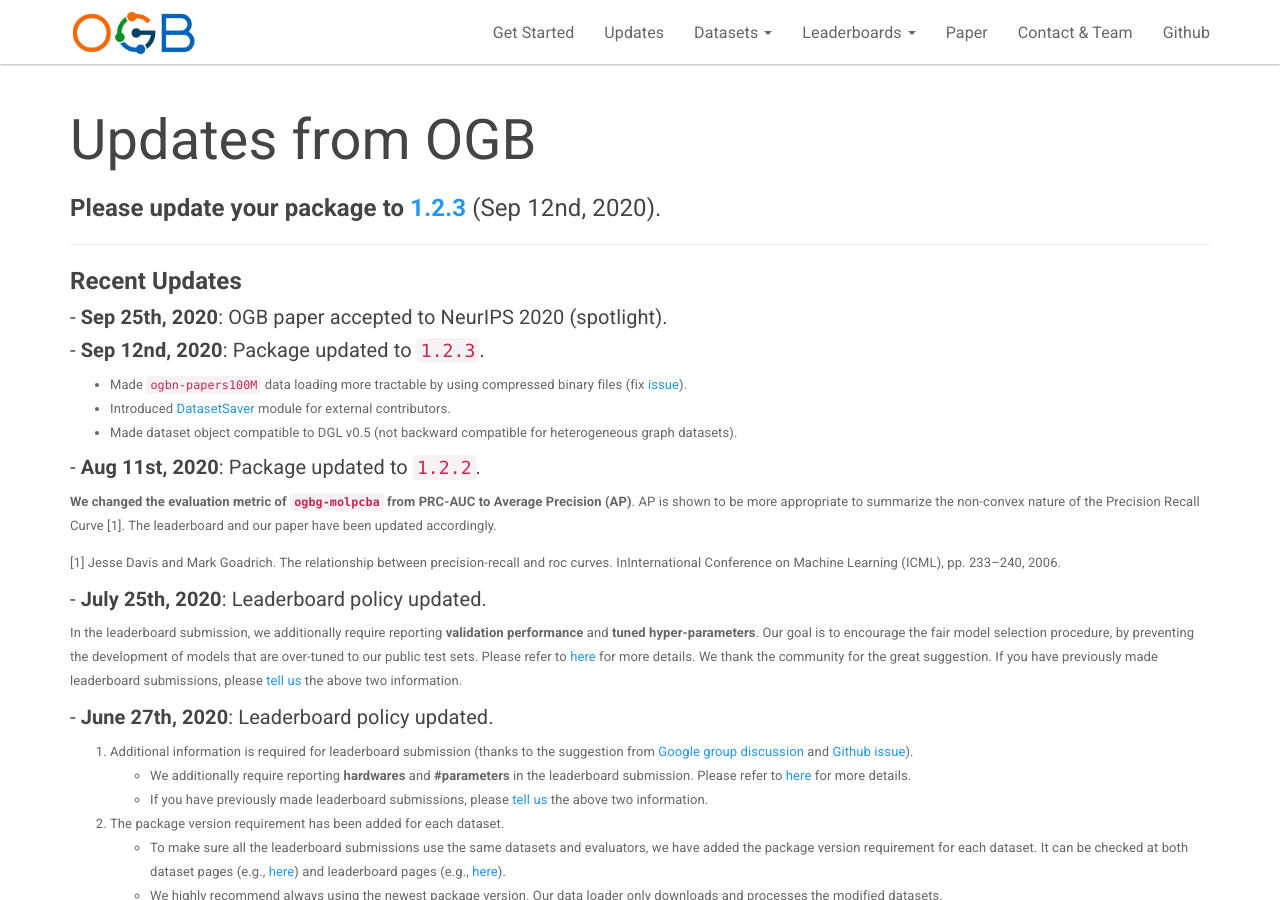
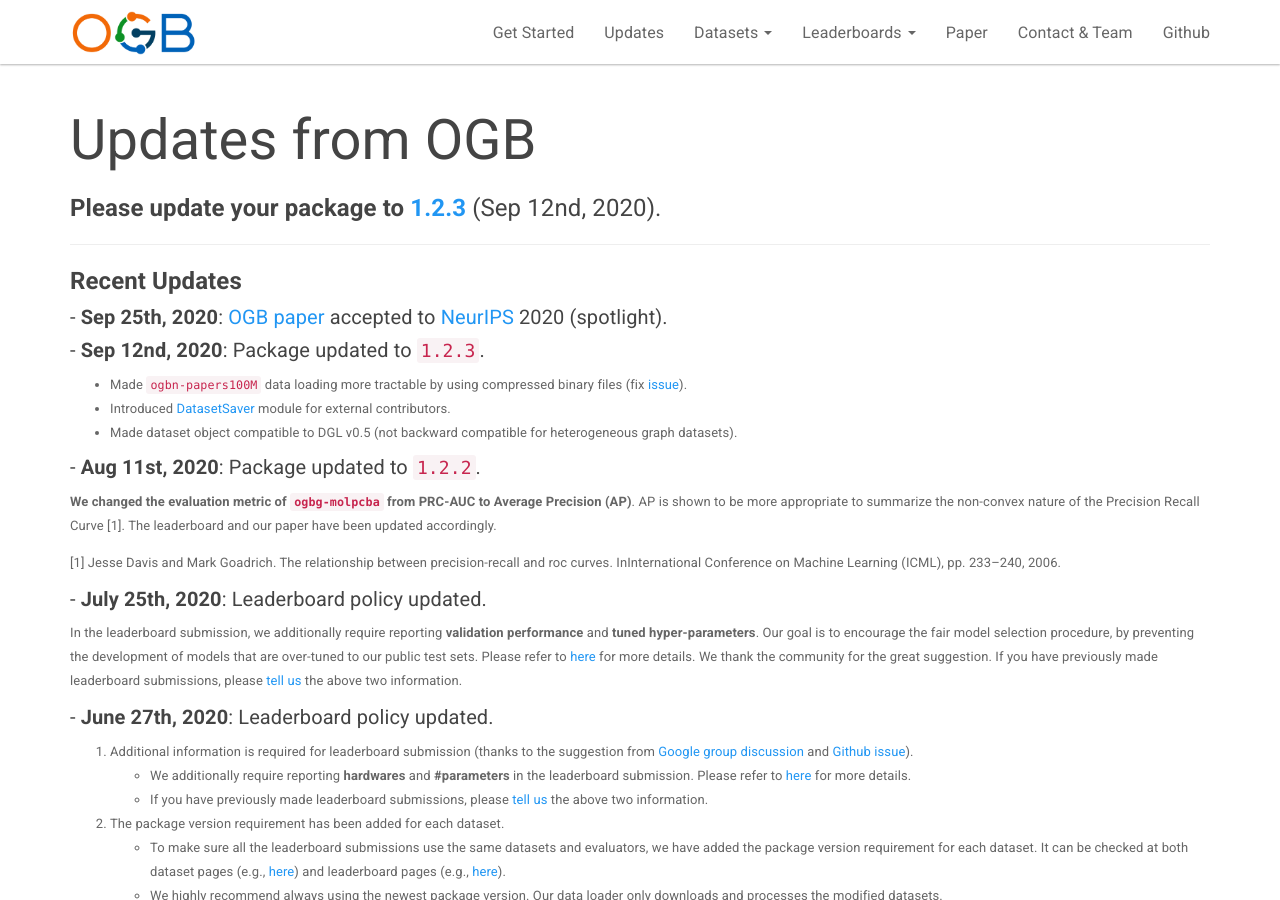
Before and after one commit to snap-stanford/ogb-web, a Jekyll site: the page built from _docs/update.md, in a window 1280 px wide and 900 px high. Built offline with Jekyll 4.4.1, drawn with Linux system fonts in a browser that asks for light colours; part of the change alters nothing that is shown.

```diff
--- a/_docs/update.md
+++ b/_docs/update.md
@@ -9,7 +9,7 @@ permalink: /docs/update/
 
 #### **Recent Updates**
 
-##### - **Sep 25th, 2020**: OGB paper accepted to NeurIPS 2020 (spotlight).
+##### - **Sep 25th, 2020**: [OGB paper](https://arxiv.org/abs/2005.00687) accepted to [NeurIPS](https://neurips.cc/) 2020 (spotlight).
 
 ##### - **Sep 12nd, 2020**: Package updated to [`1.2.3`](https://github.com/snap-stanford/ogb/releases/tag/1.2.3).
 - Made `ogbn-papers100M` data loading more tractable by using compressed binary files (fix [issue](https://github.com/snap-stanford/ogb/issues/46)).
```
